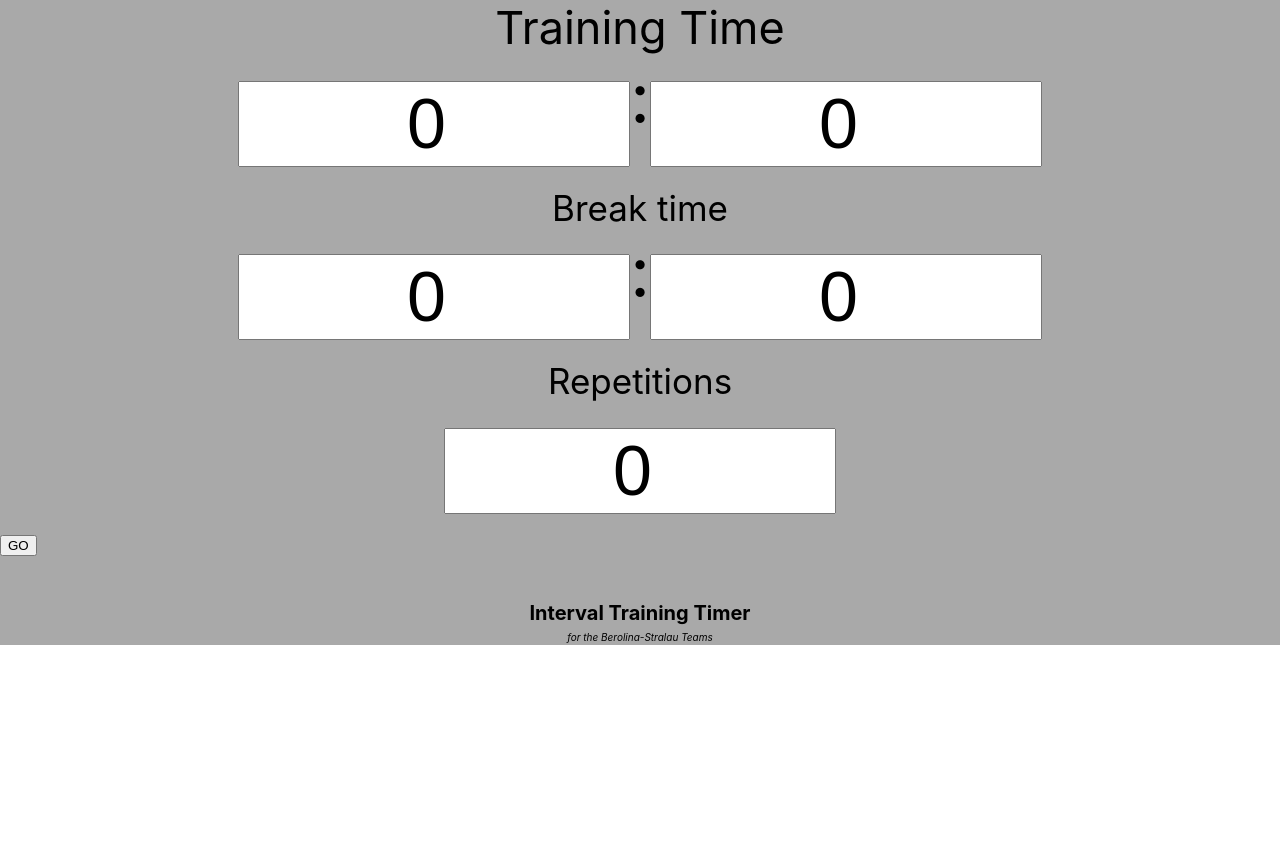
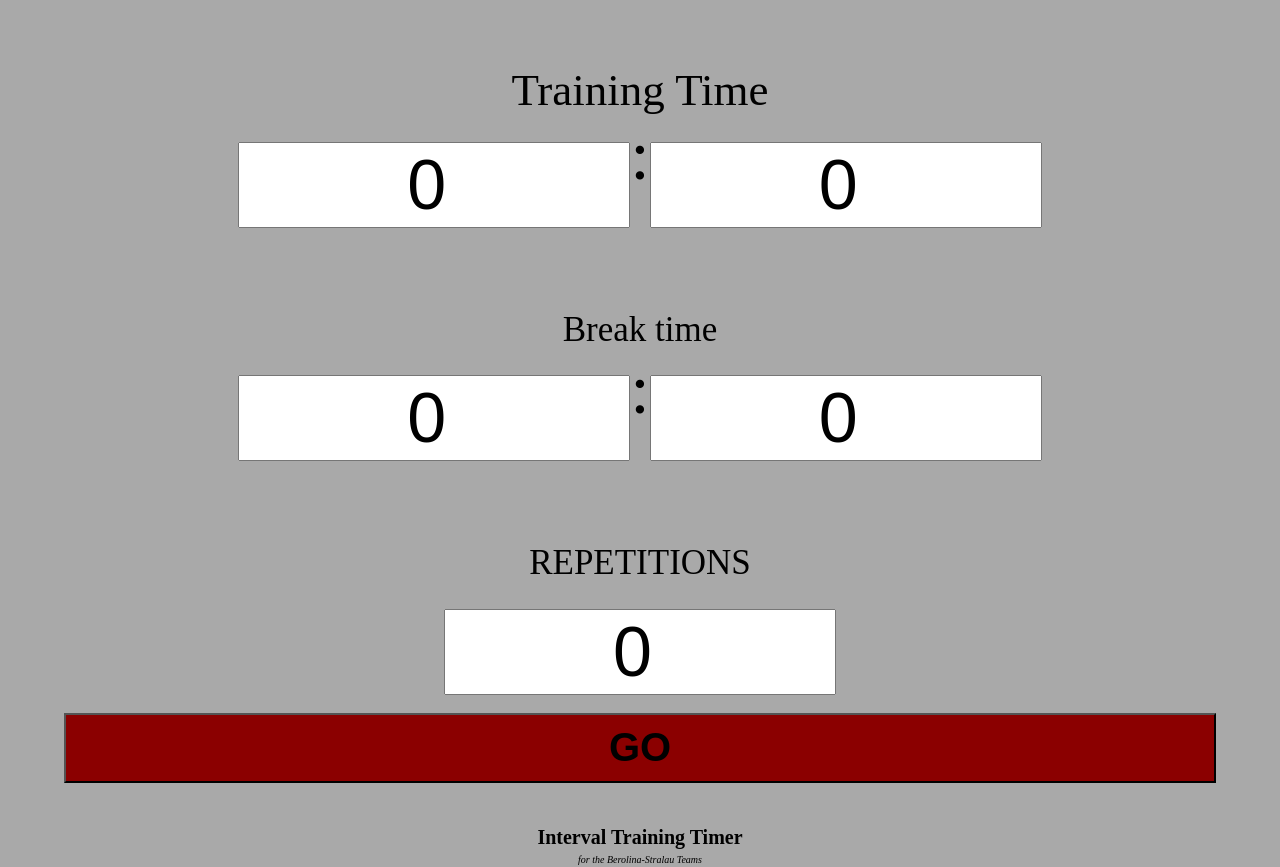
Before and after one commit to Filip-Zafran/Interval_Timer--Redux, a React (Create React App) app: page / in a window 1280 px wide. Before the commit the page ends 800 px from the top, so only its background shows below. Built offline with nearby package versions, Linux system fonts and the light colour scheme.

Commit message:
add button css, font and background

```diff
--- a/src/App.css
+++ b/src/App.css
@@ -13,7 +13,7 @@
   }
 }
 
-.App-header {
+/* @import url('https://fonts.googleapis.com/css2?family=Metal+Mania&display=swap"rel="stylesheet') .App-header {
   background-color: #282c34;
   min-height: 100vh;
   display: flex;
@@ -22,9 +22,9 @@
   justify-content: center;
   font-size: calc(10px + 2vmin);
   color: white;
-}
+} */
 
-.App-link {
+@import url('https://fonts.googleapis.com/css2?family=Caveat+Brush&family=Metal+Mania&display=swap" rel="stylesheet') .App-link {
   color: #61dafb;
 }
 
@@ -40,7 +40,11 @@
 
 #mainDiv {
   background-color: darkgray;
-  /* height: 100%; */
+  font-family: 'Caveat Brush',
+    cursive;
+  /* font-family: 'Metal Mania',
+ cursive; */
+
 }
 
 #trainingTimeLabel {
@@ -51,7 +55,7 @@ label {
   font-size: 35px;
   display: flex;
   justify-content: center;
-  border-top: 5%;
+  padding-top: 5%;
 }
 
 .inputCell {
@@ -67,9 +71,17 @@ label {
   justify-content: center;
 }
 
+#buttonDiv {
+  display: flex;
+  justify-content: center;
+}
+
 button {
-  justify-content: center;
-  align-items: center;
+  height: 70px;
+  width: 90%;
+  font-weight: bold;
+  font-size: 40px;
+  background-color: darkred;
 }
 
 .semicolon {
@@ -77,7 +89,7 @@ button {
 }
 
 #footer {
-  margin-top: 45px;
+  margin-top: 25px;
   text-align: center;
 }
 
--- a/src/pages/Settings.js
+++ b/src/pages/Settings.js
@@ -5,6 +5,8 @@ import {
   Route,
   Link
 } from "react-router-dom";
+// import Logo from "./images/logo.png";
+// transparent background
 
 
 class Settings extends React.Component {
@@ -74,7 +76,7 @@ constructor(props) {
       <br />
 
 
-      <label> Repetitions
+      <label> REPETITIONS
        </label>
 
           <div class="timerCells">
@@ -83,11 +85,13 @@ constructor(props) {
 
       <br />
 
+      <div id="buttonDiv">
           <button
           // TO DO:
               // add link to Timer Screen and create a Timer Screen Page
               // pass data to it
-                >GO </button>
+        >GO </button>
+        </div>
 
       <br />
 
@@ -100,7 +104,9 @@ constructor(props) {
 
       <div id="footer">
       <p style={{'font-size': '20px'}}> <b>Interval Training Timer</b> </p>
-       <p2 style={{'font-size': '10px'}}><i>for the Berolina-Stralau Teams</i></p2>
+        <p2 style={{ 'font-size': '10px' }}><i>for the Berolina-Stralau Teams</i></p2>
+        {/* <Logo></Logo> */}
+
 </div>
 
 </div>
```
Also changed, not shown: src/images/logo.png (added), src/logo.svg (deleted).
